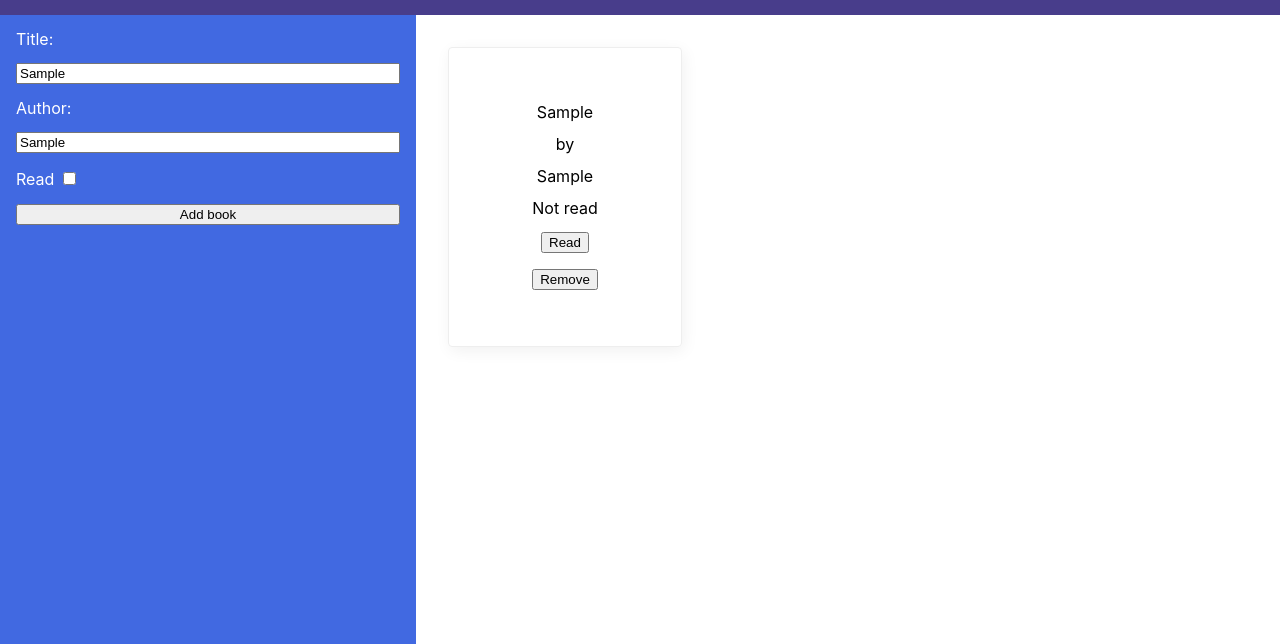
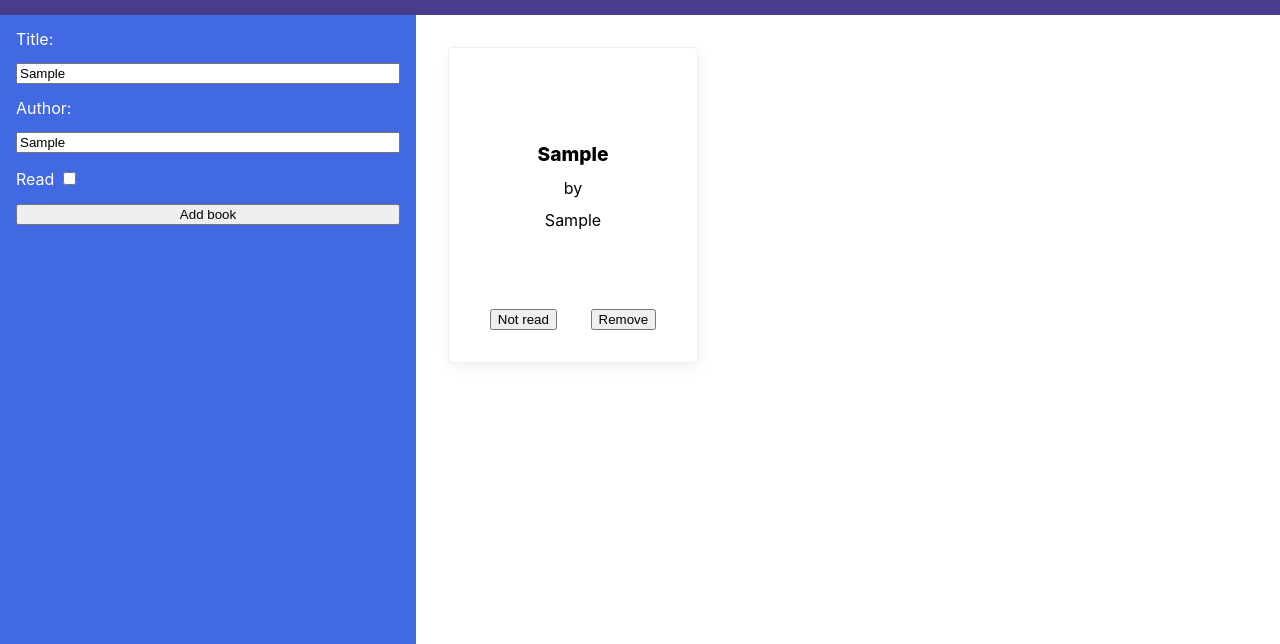
Before and after one commit to scrof90/library, a plain HTML site: page index.html in a window 1280 px wide. Both pictures are taken after typing "Sample", "Sample" into the empty fields and a click on the button "Add book". Shown: the part 57-701 px from the top of the page. Drawn offline with Linux system fonts and the light colour scheme.

Commit message:
refactor

```diff
--- a/index.html
+++ b/index.html
@@ -24,7 +24,7 @@
             <div>
               <label for="read">Read</label>
               <input
-                class="checkbox js-checkbox-read"
+                class="checkbox js-checkbox-is-read"
                 name="read"
                 type="checkbox"
               />
--- a/main.js
+++ b/main.js
@@ -1,17 +1,19 @@
 let library = [];
 
 class Book {
-  constructor(title, author, read) {
+  constructor(title, author, isRead) {
     this.title = title;
     this.author = author;
-    this.read = read;
+    this.isRead = isRead;
     this.id = `${title}${author}`;
   }
-  changeStatus() {
-    this.read = !this.read;
+  changeReadStatus() {
+    this.isRead = !this.isRead;
     return this;
   }
 }
+
+// "Add book" menu functions
 
 const addBookBtn = document.querySelector('.js-btn-add-book');
 addBookBtn.onclick = handleAddBookBtnClick;
@@ -27,13 +29,17 @@ function handleAddBookBtnClick(e) {
 function createBookFromDOM() {
   const inputTitle = document.querySelector('.js-input-title');
   const inputAuthor = document.querySelector('.js-input-author');
-  const checkboxRead = document.querySelector('.js-checkbox-read');
+  const checkboxRead = document.querySelector('.js-checkbox-is-read');
   const title = inputTitle.value;
   const author = inputAuthor.value;
-  const read = checkboxRead.checked;
-  const newBook = new Book(title, author, read);
+  const isRead = checkboxRead.checked;
+  const newBook = new Book(title, author, isRead);
   return newBook;
 }
+
+/*
+  Bookshelf functions
+*/
 
 function addBookToBookshelf(book) {
   const bookShelf = document.querySelector('.js-bookshelf');
@@ -45,51 +51,73 @@ function createBookCard(book) {
   const bookCard = document.createElement('div');
   bookCard.classList.add('book-card');
   bookCard.id = book.id;
+
+  // Text
+
+  const textContainer = document.createElement('div');
+  textContainer.classList.add('book-card-text-container');
   const title = document.createElement('h2');
   title.textContent = book.title;
+  textContainer.appendChild(title);
   const by = document.createElement('p');
   by.textContent = 'by';
+  textContainer.appendChild(by);
   const author = document.createElement('p');
   author.textContent = book.author;
-  const read = document.createElement('p');
-  read.id = `read${book.id}`;
-  read.textContent = book.read ? 'Read' : 'Not read';
+  textContainer.appendChild(author);
+
+  // Buttons
+
+  const buttonsContainer = document.createElement('div');
+  buttonsContainer.classList.add('book-card-buttons-container');
   const readBtn = document.createElement('button');
   readBtn.type = 'button';
+  readBtn.classList.add('read-button');
   readBtn.onclick = handleReadBtn;
-  readBtn.textContent = 'Read';
+  readBtn.textContent = book.isRead ? 'Read' : 'Not read';
+  buttonsContainer.appendChild(readBtn);
   const removeBtn = document.createElement('button');
   removeBtn.type = 'button';
+  removeBtn.classList.add('remove-button');
   removeBtn.onclick = handleRemoveBtn;
   removeBtn.textContent = 'Remove';
-  bookCard.appendChild(title);
-  bookCard.appendChild(by);
-  bookCard.appendChild(author);
-  bookCard.appendChild(read);
-  bookCard.appendChild(readBtn);
-  bookCard.appendChild(removeBtn);
+  buttonsContainer.appendChild(removeBtn);
+
+  // Assembling book card
+
+  bookCard.appendChild(textContainer);
+  bookCard.appendChild(buttonsContainer);
   return bookCard;
 }
 
+/*
+  Book Card buttons functions
+*/
+
 function handleReadBtn(e) {
-  const bookCard = e.target.parentNode;
-  const bookID = bookCard.id;
-  const book = library.find((book) => book.id === bookID);
-  const newStatus = !book.read;
-  book.read = newStatus;
+  const bookCard = e.target.parentNode.parentNode;
+  const id = bookCard.id;
+  const book = library.find((book) => book.id === id);
+  book.changeReadStatus();
   const readBtn = e.target;
-  readBtn.textContent = newStatus ? 'Not read' : 'Read';
-  const bookCardRead = document.getElementById(`read${bookID}`);
-  bookCardRead.textContent = newStatus ? 'Read' : 'Not read';
+  readBtn.textContent = book.isRead ? 'Read' : 'Not read';
 }
 
 function handleRemoveBtn(e) {
-  const bookCard = e.target.parentNode;
-  const bookID = bookCard.id;
-  const bookIndex = library.findIndex((book) => book.id === bookID);
-  library.splice(bookIndex, 1);
+  const id = e.target.parentNode.parentNode.id;
+  removeBookCardById(id);
+  removeBookFromLibraryById(id);
+}
+
+function removeBookCardById(id) {
+  const bookCard = document.getElementById(id);
   const bookShelf = document.querySelector('.js-bookshelf');
   bookShelf.removeChild(bookCard);
+}
+
+function removeBookFromLibraryById(id) {
+  const bookIndex = library.findIndex((book) => book.id === id);
+  library.splice(bookIndex, 1);
 }
 
 /*
--- a/styles.css
+++ b/styles.css
@@ -43,15 +43,41 @@ body {
   border: 1px solid #eee;
   box-shadow: 2px 4px 16px rgba(0, 0, 0, 0.06);
   border-radius: 4px;
-  padding: 16px;
+  padding: 1.5em;
   max-width: 25%;
   max-height: 40%;
   flex: 1 1 320px;
   display: flex;
   flex-direction: column;
   justify-content: center;
+  align-items: stretch;
+  gap: 1em;
+}
+
+.book-card h2 {
+  font-size: larger;
+  font-weight: 800;
+}
+
+.book-card-text-container {
+  height: 80%;
+  display: flex;
+  flex-direction: column;
+  justify-content: center;
   align-items: center;
   gap: 1em;
+}
+
+.book-card-buttons-container {
+  display: flex;
+  justify-content: space-around;
+  align-items: center;
+}
+
+.read-button {
+}
+
+.remove-button {
 }
 
 .footer {
```
